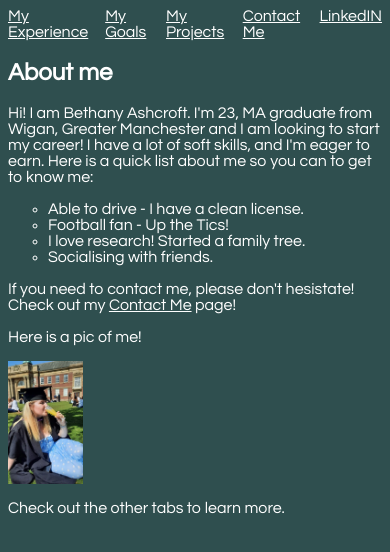
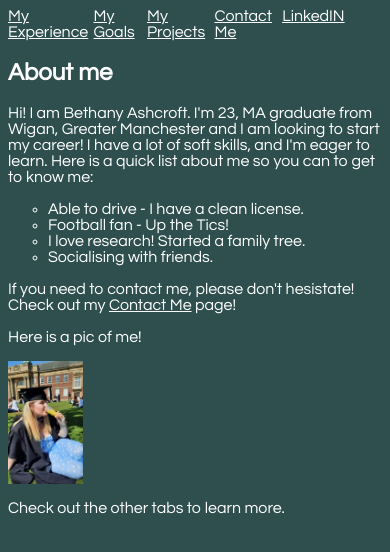
Before and after one commit to Bethashcroft/mywebsite, a plain HTML site: page index.html in a window 390 px wide. Drawn offline with Linux system fonts and the light colour scheme.

Commit message:
changes to homepage and bnav bar

```diff
--- a/Portfolio CSS.css
+++ b/Portfolio CSS.css
@@ -108,4 +108,8 @@ a {
   .projectContainer {
     width: 90%;
   }
+
+  .navbar {
+    width: 90%;
+  }
 }
--- a/index.html
+++ b/index.html
@@ -22,7 +22,7 @@
      <section>
        <p>
            Hi! I am Bethany Ashcroft. I'm 23, MA graduate from Wigan, Greater Manchester and I am looking to start my career!
-           I have a lot of soft skills, and I'm eager to earn. Here is a quick list about me so you can to get to know me:
+           I have a lot of soft skills, and I'm eager to learn. Here is a quick list about me so you can to get to know me:
         </p>
         <ul type="circle">
             <li>Able to drive - I have a clean license.</li>
```
